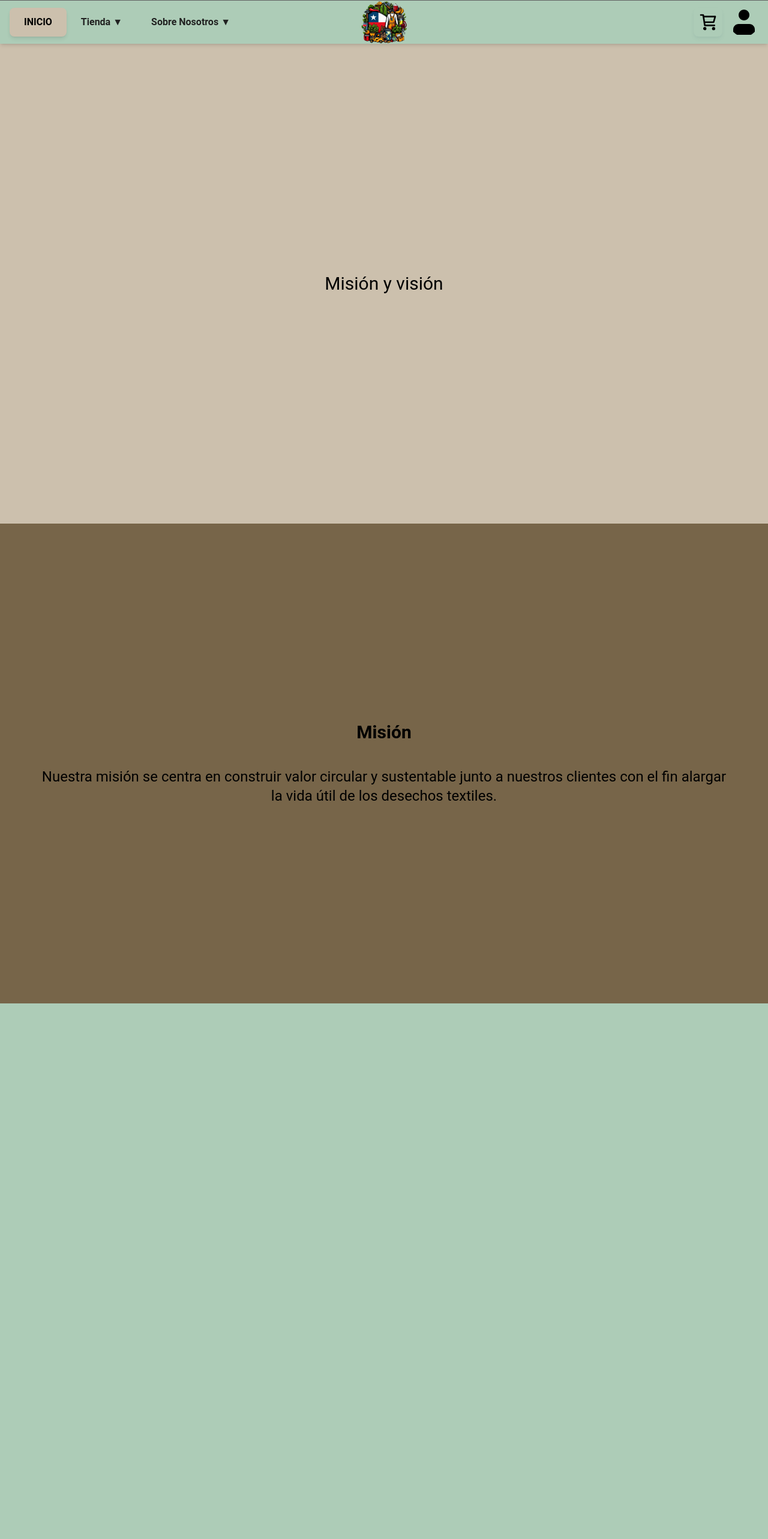
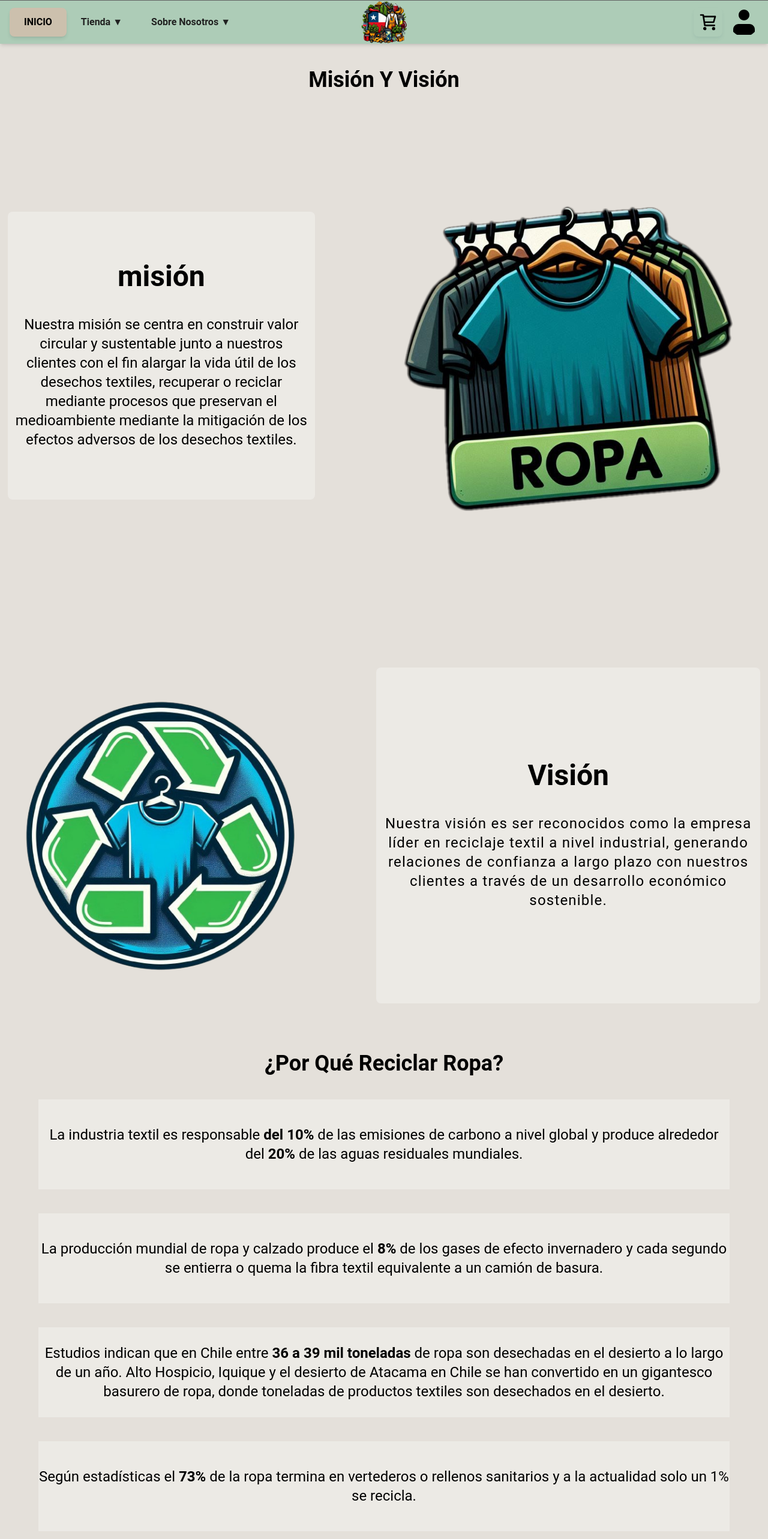
Before and after one commit to LeandroFGA1/limonropa, a React (Vite) app: page /aboutUs in a window 1280 px wide. Shown: the part 27-2593 px from the top of the page at 60% size. Built offline with nearby package versions, Linux system fonts and the light colour scheme.

Commit message:
fix responsive and new aboutus

```diff
--- a/src/assets/imgs/directory.js
+++ b/src/assets/imgs/directory.js
@@ -22,6 +22,7 @@ import cartDelete from "./cartDelete.svg"
 import cartRun from "./cartRun.svg"
 import userDef from "./userDef.svg"
 import tulioCEO from "./tulio-ceo.jpg"
+import About1 from "./About1.png"
 
 export default {
     "card-bank":credit,
@@ -47,6 +48,7 @@ export default {
     "cartDelete":cartDelete,
     "cartRun":cartRun,
     "userDef":userDef,
-    "tulioCEO":tulioCEO
+    "tulioCEO":tulioCEO,
+    "About1":About1
 
 }
--- a/src/components/header/Header.jsx
+++ b/src/components/header/Header.jsx
@@ -61,7 +61,7 @@ const Header = () => {
                         <div className="block sm:hidden">
                             <Menu>
                                 <MenuHandler>
-                                    <Button size="small" variant="outlined" className="flex flex-col gap-1 p-3">
+                                    <Button  variant="outlined" className="flex flex-col gap-1 p-3">
                                         <div className="bg-black w-8 h-1"></div>
                                         <div className="bg-black w-8 h-1"></div>
                                         <div className="bg-black w-8 h-1"></div>
--- a/src/layout/MainLayout.jsx
+++ b/src/layout/MainLayout.jsx
@@ -10,11 +10,11 @@ const MainLayout = ({children}) => {
             <header className=' ' >
                 <Header/>
             </header>
-            <main className='pt-[100px] bg-main  '>
+            <main className='pt-[100px]   '>
                 {children}
 
             </main>
-            <footer className=' h-[200px] w-full bg-yellow-600'>
+            <footer className=' h-[200px] w-full '>
                 <Footer/>
             </footer>
         </>
--- a/src/pages/AboutUs.jsx
+++ b/src/pages/AboutUs.jsx
@@ -1,88 +1,162 @@
-import React, { useLayoutEffect, useRef } from "react";
-import { gsap } from "gsap";
-import { ScrollTrigger } from "gsap/ScrollTrigger";
-import directory from "../assets/imgs/directory";
-gsap.registerPlugin(ScrollTrigger);
+import React, { useEffect, useRef, useState } from 'react';
+import directory from '../assets/imgs/directory';
 
 const AboutUs = () => {
-  const componentRef = useRef(null);
-  const sliderRef = useRef(null);
+  const liRefs = useRef([]); // Referencias de los <li>
+  const [visibleItems, setVisibleItems] = useState({});
+  const sectionsRef = useRef([]); // Referencias de las secciones
+  const [visibleSections, setVisibleSections] = useState({}); // Estado para manejar la visibilidad
 
-  useLayoutEffect(() => {
-    let ctx = gsap.context(() => {
-      const panels = gsap.utils.toArray(".contenido");
+  useEffect(() => {
+    const observer = new IntersectionObserver(
+      (entries) => {
+        const updatedVisibility = {};
+        entries.forEach((entry) => {
+          updatedVisibility[entry.target.id] = entry.isIntersecting;
+        });
+        setVisibleSections((prev) => ({ ...prev, ...updatedVisibility }));
+      },
+      { threshold: 0.6 } // Detectar cuando el 30% del padre sea visible
+    );
 
-      gsap.to(panels, {
-        xPercent: -100 * (panels.length - 1),
-        ease: "none",
-        scrollTrigger: {
-          trigger: sliderRef.current,
-          pin: true,
-          scrub: 1,
-          snap: 1 / (panels.length - 1),
-          end: () => "+=" + sliderRef.current.offsetWidth * 3,
-        },
+    // Agregar cada sección al observer
+    sectionsRef.current.forEach((section) => {
+      if (section) observer.observe(section);
     });
 
+    // Limpieza
+    return () => observer.disconnect();
+  }, []);
+  useEffect(() => {
+    const observer = new IntersectionObserver(
+      (entries) => {
+        const updatedVisibility = {};
+        entries.forEach((entry) => {
+          updatedVisibility[entry.target.id] = entry.isIntersecting;
+        });
+        setVisibleItems((prev) => ({ ...prev, ...updatedVisibility }));
+      },
+      { threshold: 1 } // Detectar cuando el 30% del elemento es visible
+    );
 
-    }, componentRef);
+    // Observar cada <li>
+    liRefs.current.forEach((li) => {
+      if (li) observer.observe(li);
+    });
 
-    return () => ctx.revert();
+    // Limpieza
+    return () => observer.disconnect();
   }, []);
 
   return (
-<div ref={componentRef} className="h-fit w-full text-2xl">
-  <div className="firstContainer flex flex-col justify-center items-center h-[100vh] bg-main2"
-  role="region"
-  aria-labelledby="mision-vision-title">
-    <h1 className="text-3xl"
-      id="mision-vision-title"
-      title="Misión y visión">Misión y visión
-    </h1>
+    <div className='bg-main2/30'>
+      <h1 className="text-center capitalize text-4xl font-bold pt-10">Misión y visión</h1>
+      <section
+        id="mision"
+        ref={(el) => (sectionsRef.current[0] = el)}
+        className={`h-screen overflow-hidden`}
+      >
+        <div
+          className={`w-full h-full relative  transition-all `}
+        >
+          <div className={`absolute left-[5%] w-[90%] h-[60%] z-10 top-[20%] sm:top-[25%] sm:left-[1%] rounded-lg sm:w-[50%] md:w-[40%] sm:h-[65%] md:h-[60%] transition-all sm:gap-10 duration-500 bg-white/90 sm:bg-white/30 flex flex-col items-center justify-between sm:justify-center
+            ${visibleSections["mision"]?" opacity-100":" opacity-0 -translate-x-10 "}
+            `}>
+              <h2 className="vision-title text-3xl lg:text-5xl font-bold">misión</h2>
+              <p className="vision-text w-[96%] text-center text-lg lg:text-xl xl:text-2xl">
+              Nuestra misión se centra en construir valor circular y sustentable junto a nuestros clientes con el fin alargar la vida útil de los desechos textiles, recuperar o reciclar mediante procesos que preservan el medioambiente mediante la mitigación de los efectos adversos de los desechos textiles.
+            </p>
           </div>
-  <div ref={sliderRef}
-    className="horizontal-prueba w-full flex overflow-x-hidden"
-    aria-label="Slider de Misión y Visión"
-    id="horizontal">
+          <div className={`absolute  w-[100%] h-[40%] left-[0%] sm:left-[49%] top-[0%] sm:top-[20%]  rounded-lg sm:w-[50%] sm:h-[70%] transition-all duration-500
+            ${visibleSections["mision"]?" opacity-100 sm:delay-300  ":" delay-0 opacity-0 translate-x-10"}
+            `}>
+              <img src={directory.icon1} alt="imagen del reciclaje circular" className=' hidden sm:block h-full hover:scale-105 hover:animate-hithere transition-all w-full object-contain' />
+              <img src={directory.card2} alt="pruebaCAMBIAR" className='sm:hidden' />
+          </div>
+        </div>
+      </section>
 
-    <div  className="contenido w-full h-[100vh] bg-main3 shrink-0 flex flex-col gap-10 items-center justify-center"
-      aria-labelledby="mision-titulo"
-      aria-describedby="mision-descripcion"
-      role="banner">
-      <h2 id="mision-titulo" title="Misíon" className="text-3xl font-bold">Misión</h2>
-      <p id="mision-descripcion" className=" w-[90%] text-center">Nuestra misión se centra en construir valor circular y sustentable junto a nuestros clientes con el fin alargar la vida útil de los desechos textiles.</p>
+      <section
+        id="vision"
+        ref={(el) => (sectionsRef.current[1] = el)}
+        className={`h-screen w-full  overflow-hidden`}
+      >
+
+        <div
+          className={`w-full h-full relative  transition-all `}
+        >
+          <div className={`absolute left-[10%] w-[80%] h-[40%] z-0 sm:z-10 top-[60%] sm:top-[25%] sm:left-[1%] rounded-lg sm:w-[40%] sm:h-[60%] transition-all duration-500 bg-green-900/0
+            ${visibleSections["vision"]?" opacity-100 sm:delay-300  ":" delay-0 opacity-0 -translate-x-10"}
+            `}>
+              <img src={directory.About1} alt="imagen del reciclaje circular" className='h-full hover:scale-105 transition-all hover:animate-hithere w-full object-contain' />
+          </div>
+          <div className={`absolute flex flex-col items-center gap-10 justify-center w-[90%] h-[70%] left-[5%] sm:left-[49%] top-[5%] sm:top-[20%]  rounded-lg sm:w-[50%] sm:h-[70%] transition-all duration-500 bg-white/90 sm:bg-white/30
+            ${visibleSections["vision"]?" opacity-100":" opacity-0 translate-x-10 "}
+            `}>
+              <h2 className="vision-title text-3xl lg:text-5xl font-bold">Visión</h2>
+              <p className="vision-text w-[96%] text-center text-lg sm:text-xl lg:text-2xl tracking-wider">
+                Nuestra visión es ser reconocidos como la empresa líder en reciclaje textil a nivel industrial, generando relaciones de confianza a largo plazo con nuestros clientes a través de un desarrollo económico sostenible.
+            </p>
           </div>
 
-    <div className="contenido w-full h-[100vh]  bg-main shrink-0 flex flex-col gap-10 items-center justify-center"
-      aria-labelledby="vision-titulo"
-      aria-describedby="vision-descripcion">
-      <h2 id="vision-titulo" className="text-3xl font-bold">Visión</h2>
-      <p id="vision-descripcion" className=" w-[90%] text-center">Nuestra visión es generar relaciones de confianza a largo plazo con nuestros clientes a través de un desarrollo económico sostenible.</p>
-    </div>
-
-    <div className="contenido w-full h-[100vh] bg-main2 shrink-0 flex flex-col gap-10 items-center justify-center"
-      aria-labelledby="ceo-titulo"
-      aria-describedby="ceo-descripcion">
-      <img src={directory.tulioCEO} alt="imagen del ceo" className=" h-40 rounded-md" />
-      <h3 id="ceo-titulo " className="text-3xl font-bold text-center">CEO: Pepito Pereira</h3>
-      <p id="ceo-descripcion" className=" w-[90%] text-center">“Queremos ser un aporte concreto a la disminución de las toneladas de ropa desechadas en vertederos”.</p>
-    </div>
-
-    <div className="contenido w-full h-[100vh] bg-main3 shrink-0 flex flex-col gap-10 items-center justify-center"
-      aria-labelledby="por-que-reciclar-titulo"
-      aria-describedby="por-que-reciclar-descripcion">
-      <h3 id="por-que-reciclar-titulo" className="text-3xl font-bold text-center">¿Por qué reciclar ropa?</h3>
-      <p id="por-que-reciclar-descripcion" className=" w-[90%] text-center">Según estadísticas el 73% de la ropa termina en vertederos o rellenos sanitarios y a la actualidad solo un 1% se recicla.</p>
-    </div>
 
         </div>
-  <div className="lastContainer flex flex-col gap-10 items-center justify-center h-[100vh] bg-main2"
-      role="region"
-      aria-labelledby="por-que-reciclar-titulo-2"
-      aria-describedby="por-que-reciclar-descripcion-2">
-    <h3 id="por-que-reciclar-titulo-2" className="text-3xl font-bold text-center">¿Por qué reciclar ropa?</h3>
-    <p id="por-que-reciclar-descripcion-2" className=" w-[90%] text-center">La producción mundial de ropa y calzado produce el 8% de los gases de efecto invernadero y cada segundo se entierra o quema la fibra textil equivalente a un camión de basura.</p>
+      </section>
+      <section
+        id="porque-reciclar"
+        ref={(el) => (sectionsRef.current[2] = el)}
+        className={`min-h-screen h-fit w-full  overflow-hidden pb-10`}
+      >
+        <div
+          className={`h-fit w-full  flex items-center justify-center flex-col transition-all ${
+            visibleSections['porque-reciclar'] ? '': ''
+          }`}
+        >
+          <h3 className="porque-title text-center capitalize text-4xl font-bold mb-10">¿Por qué reciclar ropa?</h3>
+          <ul className='w-[90%]  flex items-center flex-col justify-between gap-10 text-base sm:text-lg lg:text-xl xl:text-2xl '>
+            <li id={`porque-text-1`}
+              ref={(el) => (liRefs.current[1] = el)}
+              className={`porque-text-1 bg-white/30 w-full text-center h-[150px] flex items-center justify-center flex-wrap  duration-500 transition-all `}>
+                <p className={` transition-all duration-500 ${
+                visibleItems[`porque-text-1`] ? "opacity-100" : "translate-x-5 -translate-y-5 opacity-0"
+              }`}>
+                  La industria textil es responsable <strong>del 10%</strong> de las emisiones de carbono a nivel global y produce alrededor del <strong> 20%</strong> de las aguas residuales mundiales.
+                </p>
+
+            </li>
+            <li id={`porque-text-2`}
+              ref={(el) => (liRefs.current[2] = el)}
+              className={`porque-text-2 bg-white/30 overflow-hidden w-full text-center h-[150px] flex items-center justify-center flex-wrap  duration-500 transition-all `}>
+                <p className={` transition-all duration-500 ${
+                visibleItems[`porque-text-2`] ? "opacity-100" : "-translate-x-5 -translate-y-5 opacity-0"
+              }`}>
+                  La producción mundial de ropa y calzado produce el <strong>8%</strong> de los gases de efecto invernadero y cada segundo se entierra o quema la fibra textil equivalente a un camión de basura.
+                </p>
+
+            </li>
+            <li id={`porque-text-3`}
+              ref={(el) => (liRefs.current[3] = el)}
+              className={`porque-text-3 bg-white/30 overflow-hidden w-full text-center h-[250px] sm:h-[200px] md:h-[150px] flex items-center justify-center flex-wrap   transition-all `}>
+                <p className={` transition-all duration-500 ${
+                visibleItems[`porque-text-3`] ? " opacity-100" : " -translate-x-5 translate-y-5 opacity-0"
+              }`}>
+                  Estudios indican que en Chile entre <strong>36 a 39 mil toneladas</strong> de ropa son desechadas en el desierto a lo largo de un año. Alto Hospicio, Iquique y el desierto de Atacama en Chile se han convertido en un gigantesco basurero de ropa, donde toneladas de productos textiles son desechados en el desierto.
+                </p>
+
+            </li>
+            <li
+              id={`porque-text-4`}
+              ref={(el) => (liRefs.current[4] = el)}
+              className={`porque-text-4 bg-white/30 overflow-hidden w-full text-center h-[150px] flex items-center justify-center flex-wrap   transition-all `}>
+                <p className={` transition-all duration-500${visibleItems[`porque-text-4`] ? " opacity-100" : " translate-y-5 translate-x-5 opacity-0"
+              }`}>
+                  Según estadísticas el <strong>73%</strong> de la ropa termina en vertederos o rellenos sanitarios y a la actualidad solo un 1% se recicla.
+                </p>
+
+            </li>
+          </ul>
         </div>
+      </section>
     </div>
   );
 };
```
Also changed, not shown: src/components/Carousel.jsx (+47 -13 lines), src/components/VideoPrueba.jsx (+9 -11 lines), src/assets/imgs/About1.png (added), src/assets/imgs/tulio-ceo.jpg. Lines whose indentation alone changed are shown as unchanged.
